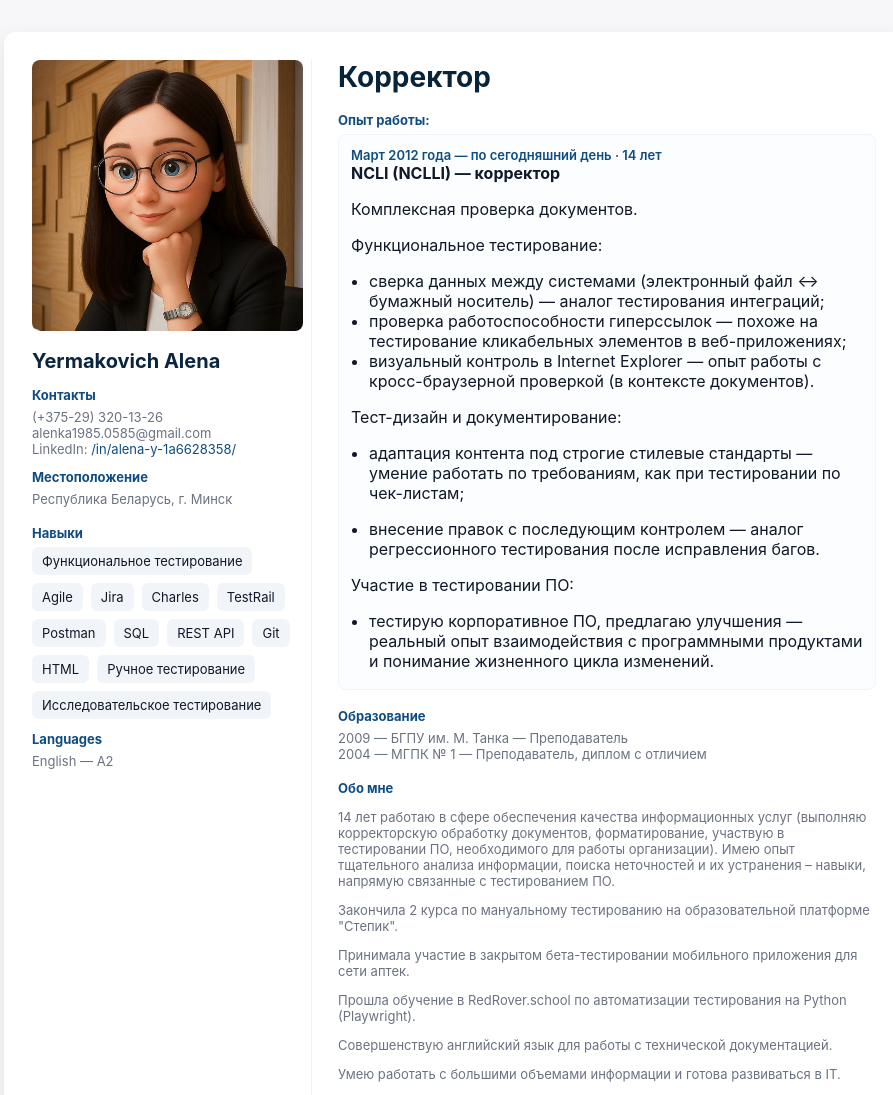
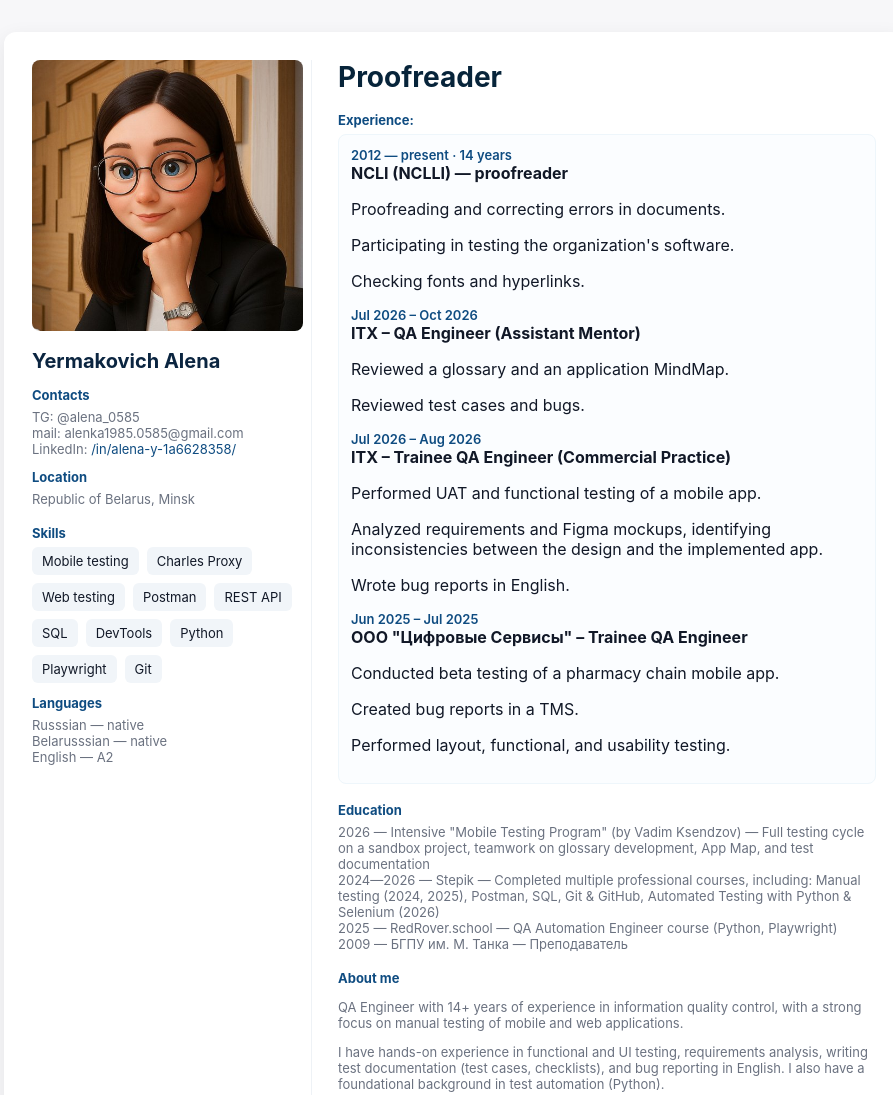
Before and after one commit to alena0505/alena0505.github.io, a plain HTML site: page index.html in a window 1280 px wide. Shown: the top 1095 px of the page, without its empty margins (186-1079 px from the left). Drawn offline with Linux system fonts and the light colour scheme.

Commit message:
Update index.html

```diff
--- a/index.html
+++ b/index.html
@@ -16,85 +16,89 @@
         <div class="name">Yermakovich Alena</div>
 
         <div class="section contact">
-          <div class="section-title">Контакты</div>
-          <div class="muted">(+375-29) 320-13-26</div>
-          <div class="muted">alenka1985.0585@gmail.com</div>
+          <div class="section-title">Contacts</div>
+          <div class="muted">TG: @alena_0585</div>
+          <div class="muted">mail: alenka1985.0585@gmail.com</div>
           <div class="muted">LinkedIn: <a href="https:www.linkedin.com/in/alena-y-1a6628358" target="_blank" rel="noopener">/in/alena-y-1a6628358/</a></div>
         </div>
 
         <div class="section">
-          <div class="section-title">Местоположение</div>
-          <div class="muted">Республика Беларусь, г. Минск</div>
+          <div class="section-title">Location</div>
+          <div class="muted">Republic of Belarus, Minsk</div>
 
         </div>
         <div class="block">
-          <div class="section-title">Навыки</div>
+          <div class="section-title">Skills</div>
           <div class="skills">
-            <span class="skill">Функциональное тестирование</span>
-            <span class="skill">Agile</span>
-            <span class="skill">Jira</span>
-            <span class="skill">Charles</span>
-            <span class="skill">TestRail</span>
+            <span class="skill">Mobile testing</span>
+            <span class="skill">Charles Proxy</span>
+            <span class="skill">Web testing</span>
             <span class="skill">Postman</span>
+            <span class="skill">REST API</span>
             <span class="skill">SQL</span>
-            <span class="skill">REST API</span>
+            <span class="skill">DevTools</span>
+            <span class="skill">Python</span>
+            <span class="skill">Playwright</span>
             <span class="skill">Git</span>
-            <span class="skill">HTML</span>
-            <span class="skill">Ручное тестирование</span>
-            <span class="skill">Исследовательское тестирование</span>
           </div>
         </div>
 
         <div class="section">
           <div class="section-title">Languages</div>
+          <div class="muted">Russsian — native</div>
+          <div class="muted">Belarusssian — native</div>
           <div class="muted">English — A2</div>
         </div>
 
       </aside>
 
       <main class="main">
-        <h1 class="title">Корректор</h1>
+        <h1 class="title">Proofreader</h1>
 
           <div class="block">
-          <div class="section-title">Опыт работы:</div>
+          <div class="section-title">Experience:</div>
 
           <article class="job">
-            <div class="period">Март 2012 года — по сегодняшний день · 14 лет</div>
-            <h4>NCLI (NCLLI) — корректор</h4>
-            <p>Комплексная проверка документов.</p>
-              <p>Функциональное тестирование:</p>
-              <ul>
-                <li>сверка данных между системами (электронный файл ↔ бумажный носитель) — аналог тестирования интеграций;</li>
-                <li>проверка работоспособности гиперссылок — похоже на тестирование кликабельных элементов в веб-приложениях;</li>
-                <li>визуальный контроль в Internet Explorer — опыт работы с кросс-браузерной проверкой (в контексте документов).</li>
-              </ul>
-              <p>Тест-дизайн и документирование:</p>
-              <ul>
-                 <li>адаптация контента под строгие стилевые стандарты — умение работать по требованиям, как при тестировании по чек-листам; </p>
-                 <li>внесение правок с последующим контролем — аналог регрессионного тестирования после исправления багов.  </p>
-              </ul>
-              <p>Участие в тестировании ПО:</p>
-              <ul>
-                <li>тестирую корпоративное ПО, предлагаю улучшения — реальный опыт взаимодействия с программными продуктами и понимание жизненного цикла изменений.</li>
-              </ul>
+            <div class="period">2012 — present · 14 years</div>
+            <h4>NCLI (NCLLI) — proofreader</h4>
+            <p>Proofreading and correcting errors in documents.</p>
+            <p>Participating in testing the organization's software.</p>
+            <p>Checking fonts and hyperlinks.</p>
+
+            <div class="period">Jul 2026 – Oct 2026</div>
+            <h4>ITX – QA Engineer (Assistant Mentor)</h4>
+            <p>Reviewed a glossary and an application MindMap.</p>
+            <p>Reviewed test cases and bugs.</p>
+
+            <div class="period">Jul 2026 – Aug 2026</div>
+            <h4>ITX – Trainee QA Engineer (Commercial Practice)</h4>
+            <p>Performed UAT and functional testing of a mobile app.</p>
+            <p>Analyzed requirements and Figma mockups, identifying inconsistencies between the design and the implemented app.</p>
+            <p>Wrote bug reports in English.</p>
+
+            <div class="period">Jun 2025 – Jul 2025</div>
+            <h4>ООО "Цифровые Сервисы" – Trainee QA Engineer</h4>
+            <p>Conducted beta testing of a pharmacy chain mobile app.</p>
+            <p>Created bug reports in a TMS.</p>
+            <p>Performed layout, functional, and usability testing.</p>
 
       </div>
 
         <div class="block">
-          <div class="section-title">Образование</div>
+          <div class="section-title">Education</div>
+          <div class="muted">2026 — Intensive "Mobile Testing Program" (by Vadim Ksendzov) — Full testing cycle on a sandbox project, teamwork on glossary development, App Map, and test documentation</div>
+          <div class="muted">2024—2026 — Stepik — Completed multiple professional courses, including: Manual testing (2024, 2025), Postman, SQL, Git & GitHub, Automated Testing with Python & Selenium (2026)</div>
+          <div class="muted">2025 — RedRover.school — QA Automation Engineer course (Python, Playwright)</div>
           <div class="muted">2009 — БГПУ им. М. Танка — Преподаватель</div>
-          <div class="muted">2004 — МГПК № 1  — Преподаватель, диплом с отличием</div>
         </div>
 
 
         <div class="block">
-          <div class="section-title">Обо мне</div>
-          <p class="muted">14 лет работаю в сфере обеспечения качества информационных услуг (выполняю корректорскую обработку документов, форматирование, участвую в тестировании ПО, необходимого для работы организации). Имею опыт тщательного анализа информации, поиска неточностей и их устранения – навыки, напрямую связанные с тестированием ПО.</p>
-          <p class="muted">Закончила 2 курса по мануальному тестированию на образовательной платформе "Степик".</p>
-          <p class="muted">Принимала участие в закрытом бета-тестировании мобильного приложения для сети аптек.</p>
-          <p class="muted">Прошла обучение в RedRover.school по автоматизации тестирования на Python (Playwright).</p>
-          <p class="muted">Совершенствую английский язык для работы с технической документацией.</p>
-          <p class="muted">Умею работать с большими объемами информации и готова развиваться в IT.</p>
+          <div class="section-title">About me</div>
+          <p class="muted">QA Engineer with 14+ years of experience in information quality control, with a strong focus on manual testing of mobile and web applications.</p>
+          <p class="muted">I have hands-on experience in functional and UI testing, requirements analysis, writing test documentation (test cases, checklists), and bug reporting in English. I also have a foundational background in test automation (Python).</p>
+          <p class="muted">Looking for a QA Engineer position. Open to opportunities.</p>
+
         </div>
 
         <footer class="note"></footer>
```
